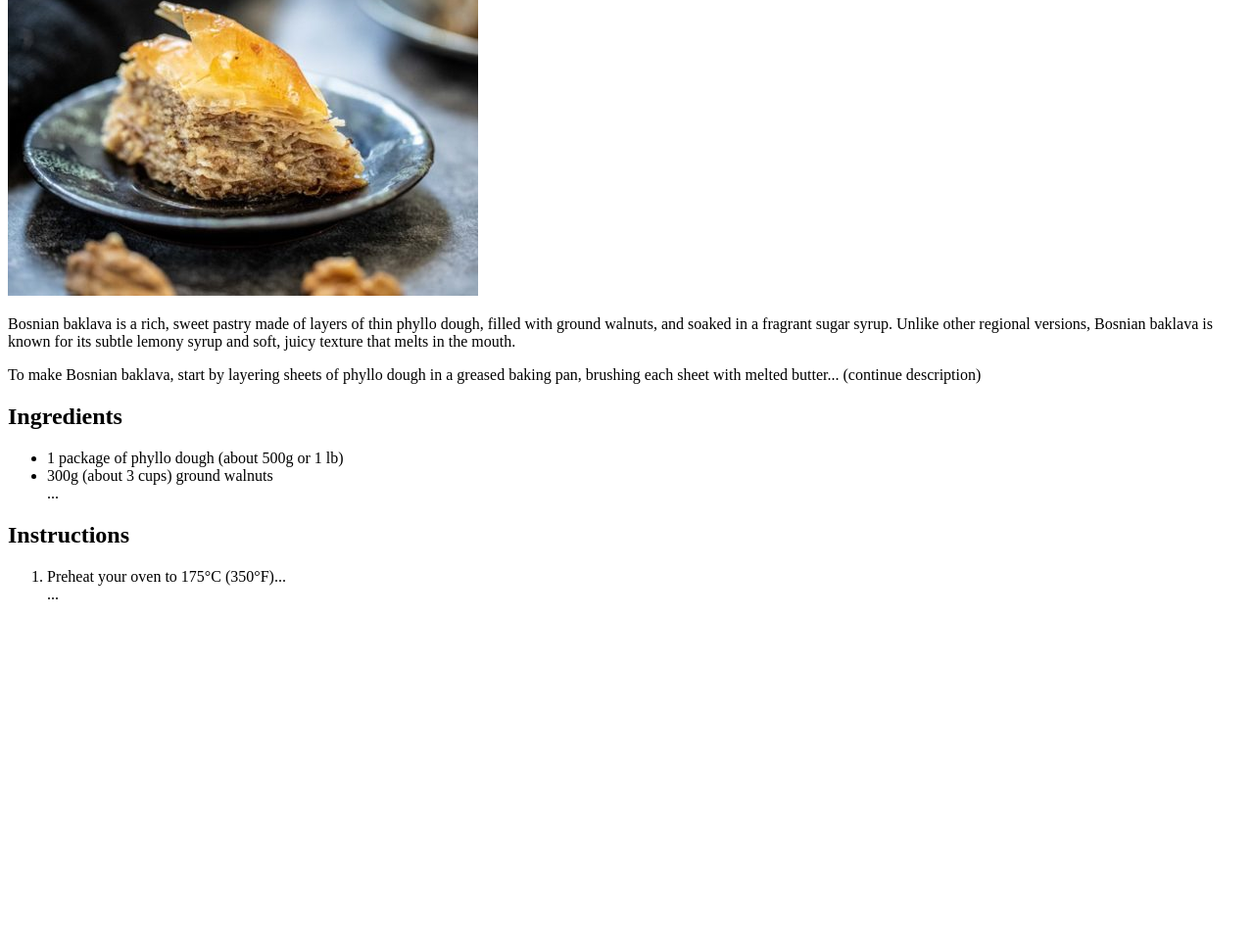
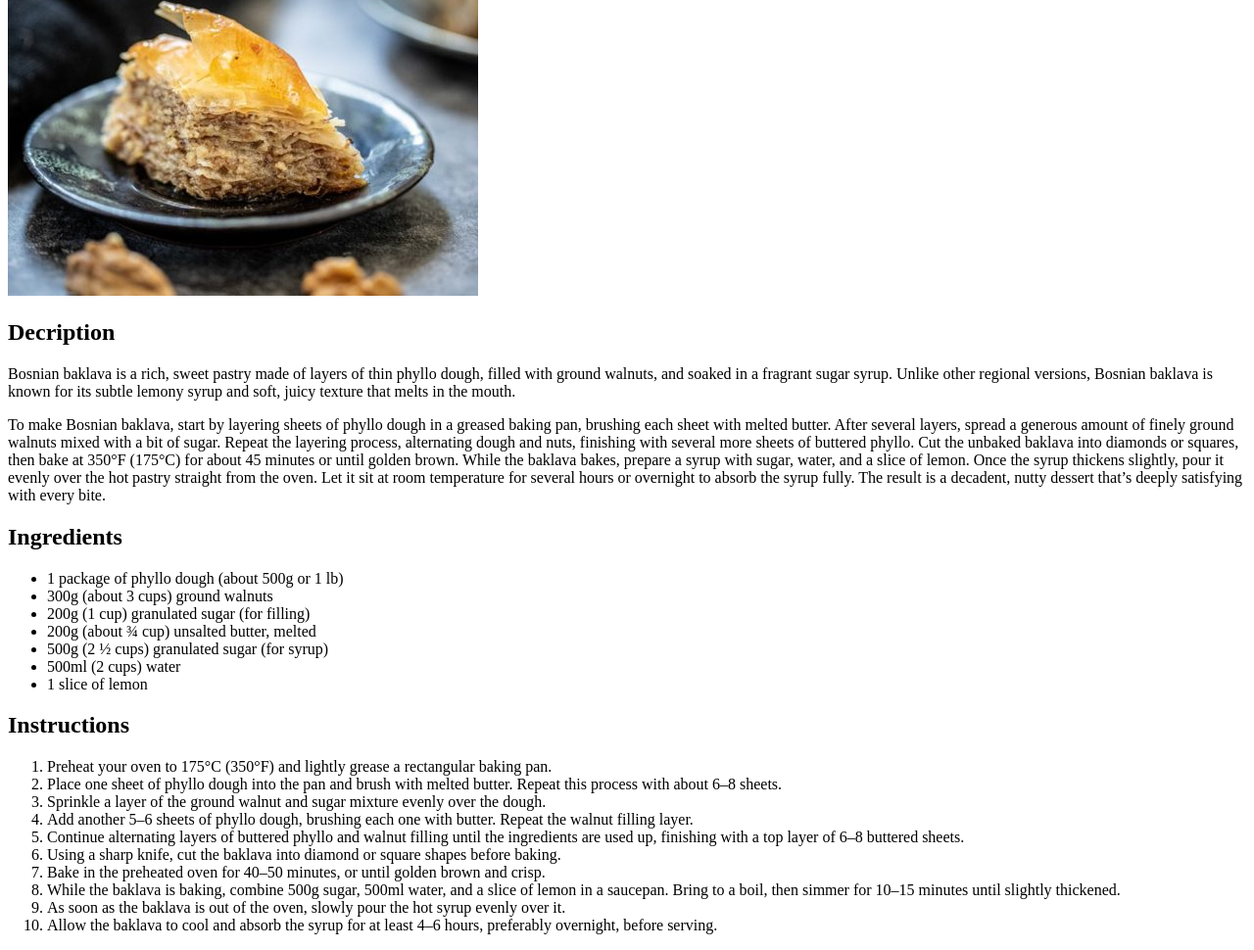
Before and after one commit to BlueFantazam/odin-recipes.com, a plain HTML site: page recipes/BA_baklava.html in a window 1280 px wide. Shown: the part 164-1134 px from the top of the page at 98% size. Before the commit the page ends 800 px from the top, so only its background shows below. Drawn offline with Linux system fonts and the light colour scheme.

Commit message:
FIXED MISTAKE -- text was missing in the description. -- list elements were missing. -- added header element to description.

```diff
--- a/recipes/BA_baklava.html
+++ b/recipes/BA_baklava.html
@@ -13,13 +13,22 @@
 
   <section>
     <p>
+      <h2>Decription</h2>
       Bosnian baklava is a rich, sweet pastry made of layers of thin phyllo dough, filled with ground walnuts,
       and soaked in a fragrant sugar syrup. Unlike other regional versions, Bosnian baklava is known for its subtle
       lemony syrup and soft, juicy texture that melts in the mouth.
     </p>
     <p>
-      To make Bosnian baklava, start by layering sheets of phyllo dough in a greased baking pan, brushing each
-      sheet with melted butter... (continue description)
+      To make Bosnian baklava, start by layering sheets of phyllo dough in a greased baking pan, brushing each sheet
+      with melted butter. After several layers, spread a generous amount of finely ground walnuts mixed with a bit of
+      sugar. Repeat the layering process, alternating dough and nuts, finishing with several more sheets of buttered
+      phyllo. Cut the unbaked baklava into diamonds or squares, then bake at 350°F (175°C) for about 45 minutes or
+      until golden brown.
+
+      While the baklava bakes, prepare a syrup with sugar, water, and a slice of lemon. Once the syrup thickens
+      slightly, pour it evenly over the hot pastry straight from the oven. Let it sit at room temperature for several
+      hours or overnight to absorb the syrup fully. The result is a decadent, nutty dessert that’s deeply satisfying
+      with every bite.
     </p>
   </section>
 
@@ -28,15 +37,28 @@
     <ul>
       <li>1 package of phyllo dough (about 500g or 1 lb)</li>
       <li>300g (about 3 cups) ground walnuts</li>
-      ...
+      <li>200g (1 cup) granulated sugar (for filling)</li>
+      <li>200g (about ¾ cup) unsalted butter, melted</li>
+      <li>500g (2 ½ cups) granulated sugar (for syrup)</li>
+      <li>500ml (2 cups) water</li>
+      <li>1 slice of lemon</li>
     </ul>
   </section>
 
   <section>
     <h2>Instructions</h2>
     <ol>
-      <li>Preheat your oven to 175°C (350°F)...</li>
-      ...
+      <li>Preheat your oven to 175°C (350°F) and lightly grease a rectangular baking pan.</li>
+      <li>Place one sheet of phyllo dough into the pan and brush with melted butter. Repeat this process with about 6–8 sheets.</li>
+      <li>Sprinkle a layer of the ground walnut and sugar mixture evenly over the dough.</li>
+      <li>Add another 5–6 sheets of phyllo dough, brushing each one with butter. Repeat the walnut filling layer.</li>
+      <li>Continue alternating layers of buttered phyllo and walnut filling until the ingredients are used up, finishing with a top layer of 6–8 buttered sheets.</li>
+      <li>Using a sharp knife, cut the baklava into diamond or square shapes before baking.</li>
+      <li>Bake in the preheated oven for 40–50 minutes, or until golden brown and crisp.</li>
+      <li>While the baklava is baking, combine 500g sugar, 500ml water, and a slice of lemon in a saucepan. Bring to a boil, then simmer for 10–15 minutes until slightly thickened.</li>
+      <li>As soon as the baklava is out of the oven, slowly pour the hot syrup evenly over it.</li>
+      <li>Allow the baklava to cool and absorb the syrup for at least 4–6 hours, preferably overnight, before serving.</li>
+
     </ol>
   </section>
 </main>
```
